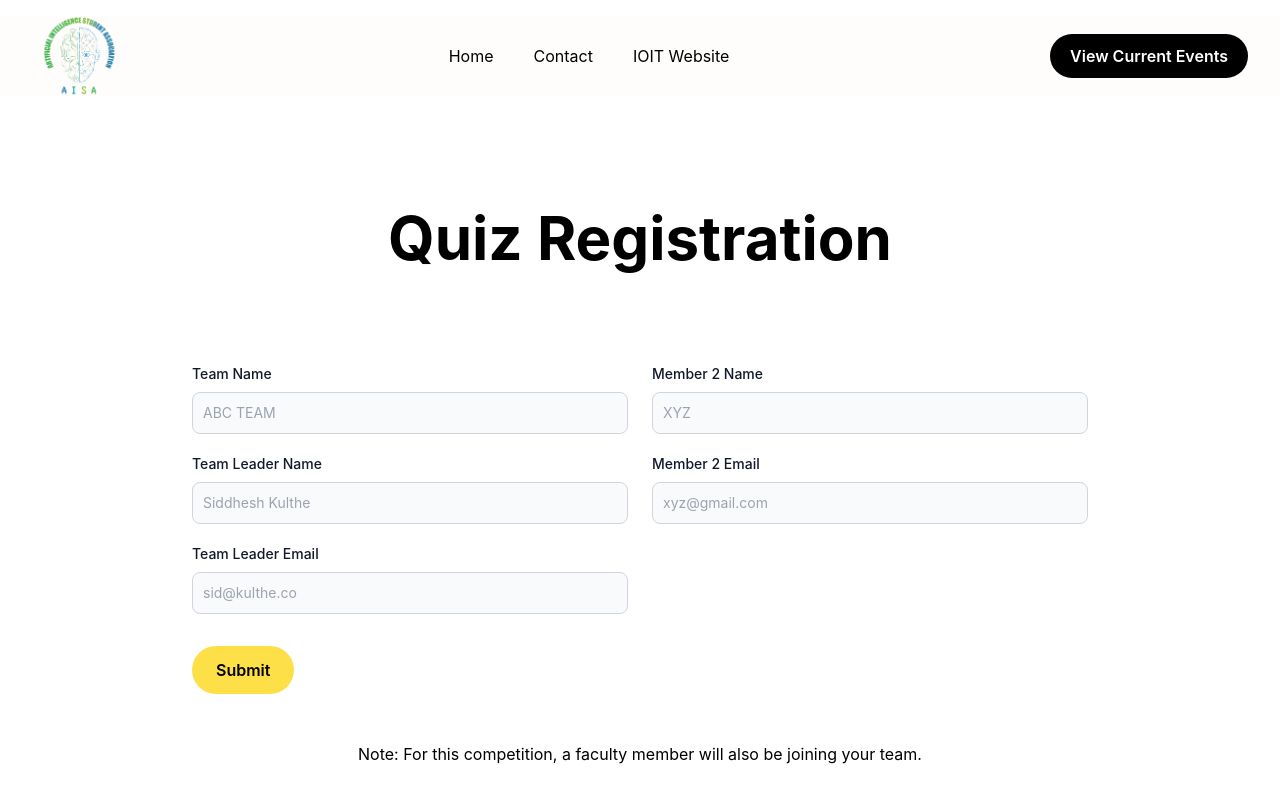
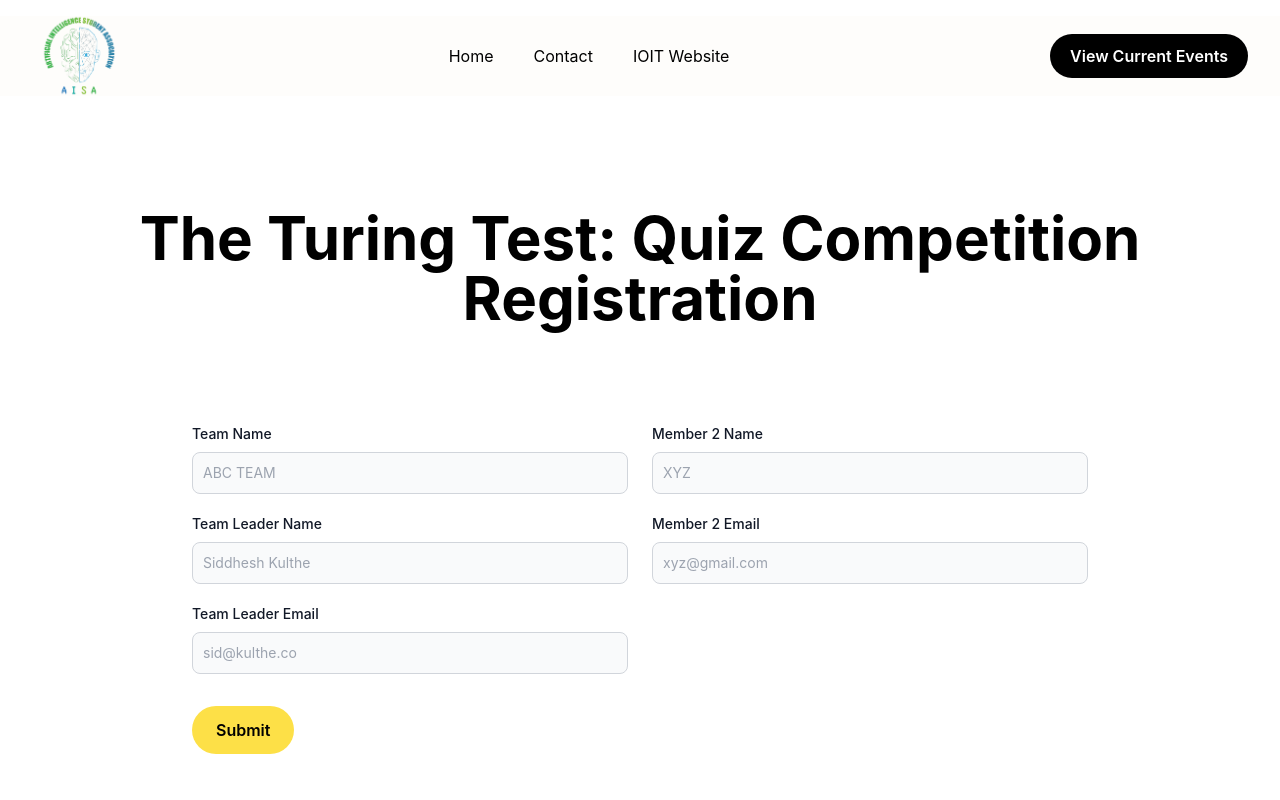
Before and after one commit to siddheshtv/aisa_web_events, a React (Create React App) app: page /quiz-register in a window 1280 px wide. Shown: the top 800 px of the page. Built offline with nearby package versions, Linux system fonts and the light colour scheme.

Commit message:
heading changes

```diff
--- a/src/components/Events/Debate.jsx
+++ b/src/components/Events/Debate.jsx
@@ -7,9 +7,15 @@ const Debate = () => {
     <div>
       <Navbar />
       <div className="my-24 px-4">
-        <h1 className="text-center text-4xl lg:text-6xl font-bold pb-6">
-          Debate Registration
-        </h1>
+        <div className="flex justify-center">
+          <div className="lg:max-w-5xl">
+            <h1 className="text-center text-4xl lg:text-6xl font-bold pb-6">
+              ChatGPT, A Boon or a Bane
+            </h1>
+            <p className="text-center">Debate Competition Registration</p>
+          </div>
+        </div>
+
         <div className="flex justify-center">
           <div className="text-center py-24 max-w-3xl">
             <h1 className="text-xl font-bold py-3">Details</h1>
--- a/src/components/Events/Quiz.jsx
+++ b/src/components/Events/Quiz.jsx
@@ -7,9 +7,14 @@ const Quiz = () => {
     <div>
       <Navbar />
       <div className="my-24 px-4">
-        <h1 className="text-center text-4xl lg:text-6xl font-bold pb-24">
-          Quiz Registration
-        </h1>
+        <div className="flex justify-center">
+          <div className="lg:max-w-5xl">
+            <h1 className="text-center text-4xl lg:text-6xl font-bold pb-24">
+              The Turing Test: Quiz Competition Registration
+            </h1>
+          </div>
+        </div>
+
         <form
           className="max-w-4xl mx-auto grid lg:grid-cols-2 lg:gap-x-6 grid-cols-1"
           action="https://formspree.io/f/xeqyerlv"
--- a/src/components/HomeComp/Events.jsx
+++ b/src/components/HomeComp/Events.jsx
@@ -21,7 +21,7 @@ const Events = () => {
           <div className="p-5">
             <a href="/">
               <h5 className="mb-2 text-2xl font-bold tracking-tight text-gray-900 dark:text-white">
-                Quiz
+                The Turing Test: Quiz Competition
               </h5>
             </a>
 
@@ -59,7 +59,7 @@ const Events = () => {
           <div className="p-5">
             <a href="/">
               <h5 className="mb-2 text-2xl font-bold tracking-tight text-gray-900 dark:text-white">
-                Debate
+                ChatGPT Boon or Bane: Debate Competition
               </h5>
             </a>
 
```
